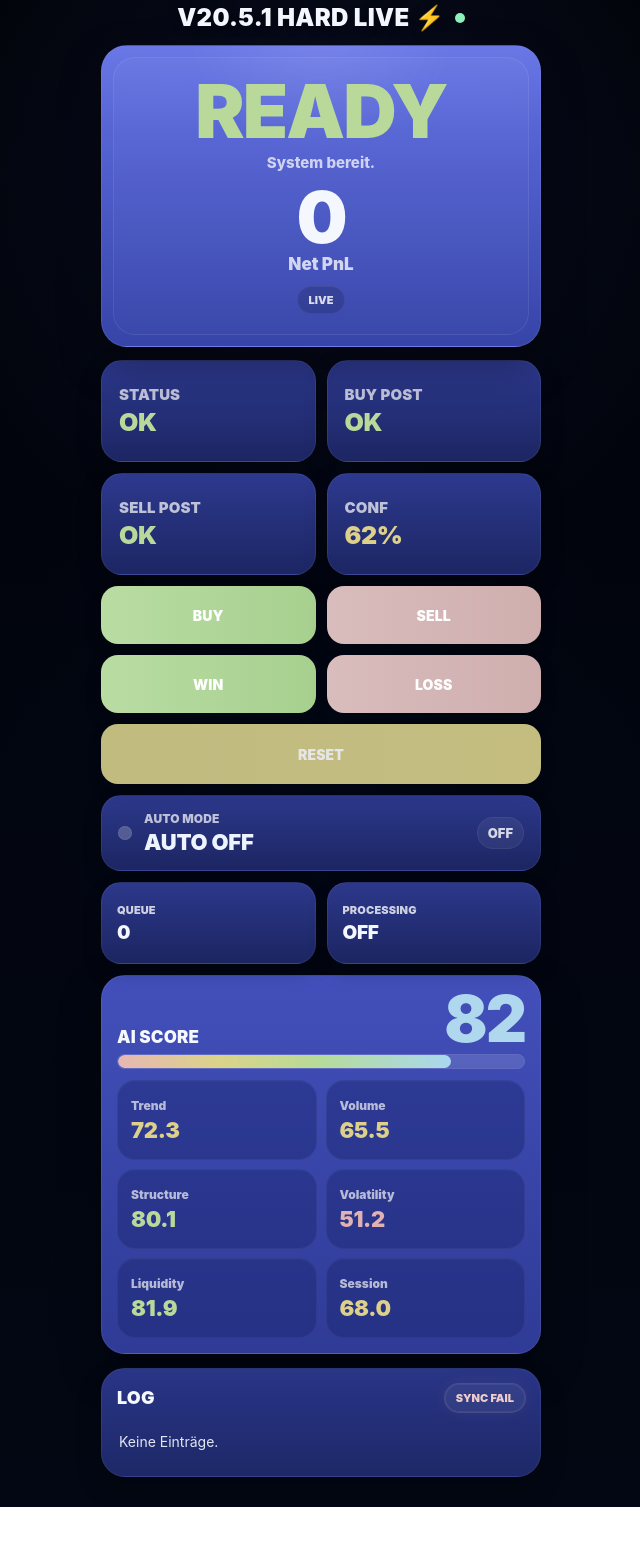
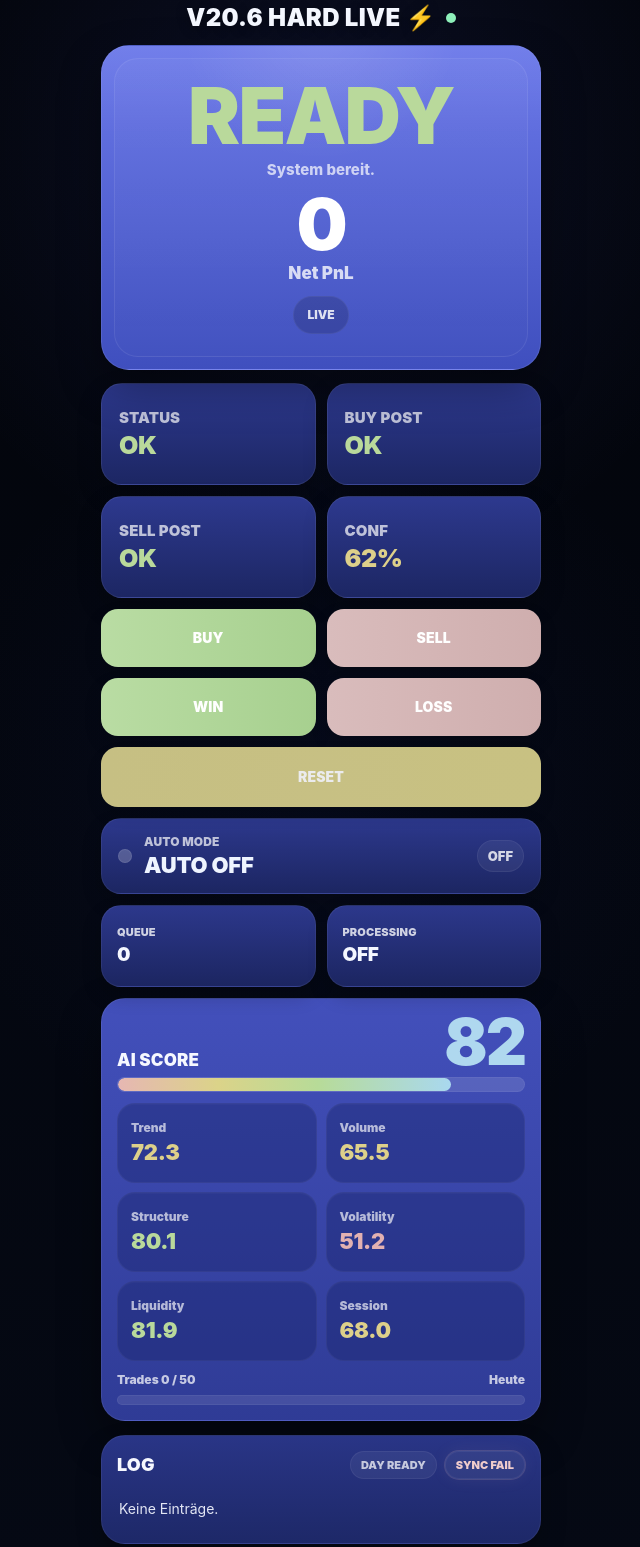
Before and after one commit to ronko0477/quanttrade-backend-v13-3-fix, a website: page public/index.html in a window 1280 px wide. Shown: the part 11-1558 px from the top of the page, without its empty margins (319-959 px from the left). Before the commit the page ends 1518 px from the top, so only its background shows below. Drawn offline with Linux system fonts and the light colour scheme; no server answers.

Commit message:
Update index.html
V20.6

```diff
--- a/public/index.html
+++ b/public/index.html
@@ -3,23 +3,31 @@
 <head>
   <meta charset="UTF-8" />
   <meta name="viewport" content="width=device-width, initial-scale=1.0, viewport-fit=cover" />
-  <title>V20.5.1 HARD LIVE</title>
+  <title>V20.6 HARD LIVE</title>
   <style>
     :root{
       --bg:#02040a;
-      --panel:#252f79;
-      --panelHero1:#6675ee;
-      --panelHero2:#3a49b2;
-      --line:rgba(255,255,255,.07);
-      --text:#f5f7ff;
+      --bg2:#050914;
+      --panel:#29348a;
+      --panel2:#1d2666;
+      --hero1:#6f7df2;
+      --hero2:#4354c9;
+      --line:rgba(255,255,255,.08);
+      --lineSoft:rgba(255,255,255,.05);
+      --text:#f4f7ff;
+      --muted:rgba(255,255,255,.70);
+      --muted2:rgba(255,255,255,.54);
       --green:#b9d99b;
       --red:#dfb8b8;
       --yellow:#ddd08a;
       --cyan:#afd8ef;
+      --white:#ffffff;
       --shadow:0 18px 42px rgba(0,0,0,.34);
-      --okGlow:0 0 0 1px rgba(185,217,155,.22), 0 0 22px rgba(185,217,155,.10);
-      --warnGlow:0 0 0 1px rgba(221,208,138,.18), 0 0 20px rgba(221,208,138,.08);
-      --dangerGlow:0 0 0 1px rgba(223,184,184,.18), 0 0 18px rgba(223,184,184,.07);
+      --shadowSoft:0 10px 24px rgba(0,0,0,.22);
+      --okGlow:0 0 0 1px rgba(185,217,155,.22),0 0 22px rgba(185,217,155,.10);
+      --warnGlow:0 0 0 1px rgba(221,208,138,.18),0 0 20px rgba(221,208,138,.08);
+      --dangerGlow:0 0 0 1px rgba(223,184,184,.18),0 0 18px rgba(223,184,184,.07);
+      --blueGlow:0 0 0 1px rgba(175,216,239,.18),0 0 18px rgba(175,216,239,.08);
     }
 
     *{box-sizing:border-box}
@@ -27,19 +35,19 @@
     html{-webkit-text-size-adjust:100%}
 
     body{
+      min-height:100vh;
       font-family:-apple-system,BlinkMacSystemFont,"Segoe UI",Roboto,Helvetica,Arial,sans-serif;
       color:var(--text);
-      min-height:100vh;
       background:
-        radial-gradient(circle at 50% 12%, rgba(87,103,232,.10), transparent 28%),
-        radial-gradient(circle at 50% 52%, rgba(20,33,105,.08), transparent 34%),
-        linear-gradient(180deg,#010309 0%,#020713 100%);
+        radial-gradient(circle at 50% 10%, rgba(94,111,255,.11), transparent 28%),
+        radial-gradient(circle at 50% 50%, rgba(33,49,138,.10), transparent 38%),
+        linear-gradient(180deg, var(--bg) 0%, var(--bg2) 100%);
     }
 
     .wrap{
       width:min(100%,460px);
       margin:0 auto;
-      padding:12px 10px 30px;
+      padding:12px 10px 34px;
     }
 
     .title{
@@ -47,11 +55,11 @@
       align-items:center;
       justify-content:center;
       gap:10px;
+      margin:2px 0 13px;
       text-align:center;
       font-size:24px;
       font-weight:1000;
-      letter-spacing:.32px;
-      margin:2px 0 13px;
+      letter-spacing:.3px;
       text-shadow:0 2px 12px rgba(0,0,0,.34);
     }
 
@@ -73,10 +81,10 @@
 
     .hero{
       position:relative;
-      border-radius:26px;
-      padding:11px;
-      background:linear-gradient(180deg, rgba(102,117,238,.96), rgba(58,73,178,.94));
-      border:1px solid rgba(255,255,255,.08);
+      border-radius:28px;
+      padding:12px;
+      background:linear-gradient(180deg, rgba(111,125,242,.96), rgba(67,84,201,.94));
+      border:1px solid rgba(255,255,255,.09);
       box-shadow:var(--shadow);
       overflow:hidden;
     }
@@ -86,7 +94,7 @@
       position:absolute;
       inset:0;
       background:
-        radial-gradient(circle at 50% -10%, rgba(255,255,255,.10), transparent 34%),
+        radial-gradient(circle at 50% -8%, rgba(255,255,255,.12), transparent 34%),
         linear-gradient(180deg, rgba(255,255,255,.05), transparent 28%);
       pointer-events:none;
     }
@@ -94,8 +102,8 @@
     .heroInner{
       position:relative;
       z-index:1;
-      min-height:226px;
-      border-radius:22px;
+      min-height:238px;
+      border-radius:24px;
       border:1px solid rgba(255,255,255,.08);
       background:linear-gradient(180deg, rgba(255,255,255,.03), rgba(255,255,255,.01));
       display:flex;
@@ -103,7 +111,7 @@
       align-items:center;
       justify-content:center;
       text-align:center;
-      padding:20px 14px;
+      padding:22px 16px;
     }
 
     .guard{
@@ -114,7 +122,7 @@
       text-overflow:ellipsis;
       line-height:.9;
       letter-spacing:-1.8px;
-      font-size:74px;
+      font-size:78px;
       font-weight:1000;
     }
     .guard.ready{color:var(--green)}
@@ -123,11 +131,11 @@
     .guard.fail{color:#e2b4b4}
 
     .heroHint{
-      margin-top:8px;
+      margin-top:9px;
       min-height:22px;
       font-size:15px;
       font-weight:800;
-      color:rgba(255,255,255,.72);
+      color:var(--muted);
     }
 
     .pnl{
@@ -138,15 +146,18 @@
       font-weight:1000;
     }
 
+    .pnl.positive{color:var(--white)}
+    .pnl.negative{color:var(--white)}
+
     .pnlSub{
-      margin-top:4px;
+      margin-top:5px;
       font-size:17px;
       font-weight:900;
-      color:rgba(255,255,255,.76);
+      color:rgba(255,255,255,.78);
     }
 
     .heroMetaRow{
-      margin-top:12px;
+      margin-top:13px;
       display:flex;
       align-items:center;
       justify-content:center;
@@ -158,19 +169,21 @@
       display:inline-flex;
       align-items:center;
       gap:8px;
+      min-height:38px;
       border-radius:999px;
-      padding:6px 11px;
+      padding:8px 13px;
       background:rgba(11,17,48,.20);
       border:1px solid rgba(255,255,255,.06);
-      font-size:11px;
-      font-weight:900;
-      color:rgba(255,255,255,.82);
+      font-size:12px;
+      font-weight:1000;
+      color:rgba(255,255,255,.84);
     }
 
     .heroMeta.live{box-shadow:none}
     .heroMeta.auto{box-shadow:var(--okGlow)}
     .heroMeta.queue{box-shadow:var(--warnGlow)}
     .heroMeta.block{box-shadow:var(--dangerGlow)}
+    .heroMeta.day{box-shadow:var(--blueGlow)}
 
     .grid2{
       margin-top:13px;
@@ -185,7 +198,7 @@
       padding:14px 17px;
       background:linear-gradient(180deg, rgba(46,58,145,.98), rgba(29,39,101,.98));
       border:1px solid var(--line);
-      box-shadow:0 10px 24px rgba(0,0,0,.22);
+      box-shadow:var(--shadowSoft);
       display:flex;
       flex-direction:column;
       justify-content:center;
@@ -231,9 +244,9 @@
 
     button:active{transform:scale(.985)}
     button:disabled{
-      opacity:.45;
+      opacity:.42;
       cursor:not-allowed;
-      filter:grayscale(.2) brightness(.86);
+      filter:grayscale(.2) brightness(.84);
       box-shadow:none !important;
     }
 
@@ -247,9 +260,7 @@
       box-shadow:0 8px 18px rgba(0,0,0,.14);
     }
 
-    .actBtn.flash{
-      animation:btnFlash .34s ease;
-    }
+    .actBtn.flash{animation:btnFlash .34s ease}
 
     @keyframes btnFlash{
       0%{transform:scale(1)}
@@ -273,7 +284,7 @@
       min-height:60px;
       background:linear-gradient(90deg,#d7cf8d,#d9d18c);
       color:#fff;
-      opacity:.90;
+      opacity:.92;
     }
 
     .miniGrid{
@@ -332,9 +343,7 @@
       100%{box-shadow:0 0 0 0 rgba(159,227,188,0)}
     }
 
-    .toggleTextWrap{
-      min-width:0;
-    }
+    .toggleTextWrap{min-width:0}
 
     .toggleTop{
       font-size:12px;
@@ -392,22 +401,17 @@
       letter-spacing:-.25px;
     }
 
-    .queuePulse .miniBig{
-      animation:miniPulse 1.2s infinite;
-    }
-
-    .processingPulse .miniBig{
-      animation:miniPulseBlue 1s infinite;
-    }
+    .queuePulse .miniBig{animation:miniPulse 1.2s infinite}
+    .processingPulse .miniBig{animation:miniPulseBlue 1s infinite}
 
     @keyframes miniPulse{
-      0%,100%{text-shadow:none; opacity:1}
-      50%{text-shadow:0 0 14px rgba(221,208,138,.32); opacity:.92}
+      0%,100%{text-shadow:none;opacity:1}
+      50%{text-shadow:0 0 14px rgba(221,208,138,.32);opacity:.92}
     }
 
     @keyframes miniPulseBlue{
-      0%,100%{text-shadow:none; opacity:1}
-      50%{text-shadow:0 0 14px rgba(175,216,239,.32); opacity:.92}
+      0%,100%{text-shadow:none;opacity:1}
+      50%{text-shadow:0 0 14px rgba(175,216,239,.32);opacity:.92}
     }
 
     .scoreCard{
@@ -493,6 +497,38 @@
       line-height:1;
     }
 
+    .sessionBarWrap{
+      margin-top:11px;
+      display:grid;
+      gap:8px;
+    }
+
+    .sessionTop{
+      display:flex;
+      align-items:center;
+      justify-content:space-between;
+      gap:10px;
+      font-size:12px;
+      font-weight:1000;
+      color:rgba(255,255,255,.72);
+    }
+
+    .sessionTrack{
+      height:10px;
+      border-radius:999px;
+      overflow:hidden;
+      background:rgba(255,255,255,.10);
+      border:1px solid rgba(255,255,255,.05);
+    }
+
+    .sessionFill{
+      width:0%;
+      height:100%;
+      border-radius:999px;
+      background:linear-gradient(90deg,#93ddb5 0%, #d8d18c 72%, #dfb8b8 100%);
+      transition:width .25s ease;
+    }
+
     .logCard{
       margin-top:14px;
       border-radius:24px;
@@ -518,7 +554,13 @@
       letter-spacing:.14px;
     }
 
-    .syncBadge{
+    .logHeadRight{
+      display:flex;
+      align-items:center;
+      gap:8px;
+    }
+
+    .dayBadge,.syncBadge{
       font-size:11px;
       font-weight:1000;
       color:rgba(255,255,255,.72);
@@ -527,11 +569,11 @@
       background:rgba(255,255,255,.06);
       border:1px solid rgba(255,255,255,.06);
       transition:all .18s ease;
+      white-space:nowrap;
     }
 
-    .syncBadge.ok{color:rgba(255,255,255,.72)}
-    .syncBadge.pending{color:var(--yellow); box-shadow:var(--warnGlow)}
-    .syncBadge.fail{color:#f0cccc; box-shadow:var(--dangerGlow)}
+    .syncBadge.pending{color:var(--yellow);box-shadow:var(--warnGlow)}
+    .syncBadge.fail{color:#f0cccc;box-shadow:var(--dangerGlow)}
 
     .logList{
       max-height:340px;
@@ -561,8 +603,8 @@
       .wrap{padding-left:10px;padding-right:10px}
       .title{font-size:22px;margin-bottom:12px}
       .hero{padding:10px}
-      .heroInner{min-height:206px}
-      .guard{font-size:66px}
+      .heroInner{min-height:214px}
+      .guard{font-size:68px}
       .heroHint{font-size:14px}
       .pnl{font-size:66px}
       .pnlSub{font-size:16px}
@@ -585,7 +627,7 @@
 <body>
   <div class="wrap">
     <div class="title">
-      <span>V20.5.1 HARD LIVE ⚡</span>
+      <span>V20.6 HARD LIVE ⚡</span>
       <span class="liveDot"></span>
     </div>
 
@@ -593,7 +635,7 @@
       <div class="heroInner">
         <div id="guard" class="guard ready">READY</div>
         <div id="heroHint" class="heroHint">System bereit.</div>
-        <div id="pnl" class="pnl">0</div>
+        <div id="pnl" class="pnl positive">0</div>
         <div class="pnlSub">Net PnL</div>
         <div class="heroMetaRow">
           <div id="heroMeta" class="heroMeta live">
@@ -658,6 +700,7 @@
         <div class="scoreTitle">AI SCORE</div>
         <div id="scoreVal" class="scoreVal">82</div>
       </div>
+
       <div class="barTrack">
         <div id="scoreBar" class="barFill"></div>
       </div>
@@ -688,12 +731,25 @@
           <div id="sessionVal" class="factorVal mid">68.0</div>
         </div>
       </div>
+
+      <div class="sessionBarWrap">
+        <div class="sessionTop">
+          <span id="sessionTradesText">Trades 0 / 50</span>
+          <span id="dayKeyText">Heute</span>
+        </div>
+        <div class="sessionTrack">
+          <div id="sessionFill" class="sessionFill"></div>
+        </div>
+      </div>
     </section>
 
     <section class="logCard">
       <div class="logHead">
         <div class="logTitle">LOG</div>
-        <div id="syncBadge" class="syncBadge ok">SYNC OK</div>
+        <div class="logHeadRight">
+          <div id="dayBadge" class="dayBadge">DAY READY</div>
+          <div id="syncBadge" class="syncBadge">SYNC OK</div>
+        </div>
       </div>
       <div id="logList" class="logList">
         <div class="logEntry">Keine Einträge.</div>
@@ -711,6 +767,11 @@
       confidence: 62,
       score: 82,
       autoEnabled: false,
+      sessionTrades: 0,
+      maxSessionTrades: 50,
+      dayKey: "",
+      dailyLossLimit: null,
+      dailyWinTarget: null,
       health: {
         status: true,
         buy: true,
@@ -754,6 +815,10 @@
       volatilityVal: $("volatilityVal"),
       liquidityVal: $("liquidityVal"),
       sessionVal: $("sessionVal"),
+      sessionTradesText: $("sessionTradesText"),
+      dayKeyText: $("dayKeyText"),
+      sessionFill: $("sessionFill"),
+      dayBadge: $("dayBadge"),
       logList: $("logList"),
       syncBadge: $("syncBadge"),
       autoToggleBtn: $("autoToggleBtn"),
@@ -781,19 +846,20 @@
       const g = String(raw || "").toUpperCase().trim();
       if (g === "READY" || g === "SYSTEM_READY") return "READY";
       if (g.includes("SESSION")) return "SESSION...";
+      if (g.includes("WIN_TARGET")) return "TARGET...";
+      if (g.includes("DAILY_LOSS")) return "LOSS...";
       if (g.includes("QUEUE")) return "LOCKED";
       if (g.includes("PROCESS")) return "LOCKED";
       if (g.includes("BLOCK") || g.includes("LOCK")) return "LOCKED";
       if (g.includes("HEALTH")) return "FAIL";
       if (g.includes("FAIL")) return "FAIL";
-      if (g.includes("LOSS")) return "LOSS...";
       return g || "READY";
     }
 
     function guardClass(raw){
       const g = String(raw || "").toUpperCase();
       if (g.includes("READY")) return "ready";
-      if (g.includes("SESSION")) return "block";
+      if (g.includes("SESSION") || g.includes("TARGET")) return "block";
       if (g.includes("QUEUE") || g.includes("PROCESS")) return "warn";
       if (g.includes("BLOCK") || g.includes("LOCK") || g.includes("FAIL") || g.includes("HEALTH") || g.includes("LOSS")) return "fail";
       return "warn";
@@ -827,9 +893,15 @@
       s.reasonHint = String(api.reasonHint ?? prev.reasonHint ?? "System bereit.");
       s.processing = typeof api.processing === "boolean" ? api.processing : prev.processing;
       s.queueLength = safeNum(api.queueLength, Array.isArray(api.queue) ? api.queue.length : prev.queueLength);
-      s.confidence = safeNum(api.confidence, prev.confidence ?? 62);
-      s.score = safeNum(api.score, prev.score ?? 82);
+      s.confidence = safeNum(api.confidence ?? api.conf ?? api.confidencePct, prev.confidence ?? 62);
+      s.score = safeNum(api.score ?? api.aiScore, prev.score ?? 82);
       s.autoEnabled = typeof api.autoEnabled === "boolean" ? api.autoEnabled : prev.autoEnabled;
+
+      s.sessionTrades = safeNum(api.sessionTrades, prev.sessionTrades ?? 0);
+      s.maxSessionTrades = safeNum(api.maxSessionTrades, prev.maxSessionTrades ?? 50);
+      s.dayKey = String(api.dayKey ?? prev.dayKey ?? "");
+      s.dailyLossLimit = api.dailyLossLimit ?? prev.dailyLossLimit ?? null;
+      s.dailyWinTarget = api.dailyWinTarget ?? prev.dailyWinTarget ?? null;
 
       s.health = {
         status: typeof api.health?.status === "boolean" ? api.health.status : prev.health.status,
@@ -858,7 +930,7 @@
 
     function isBlockedGuard(guard){
       const g = String(guard || "").toUpperCase();
-      return g.includes("BLOCK") || g.includes("LOCK") || g.includes("FAIL") || g.includes("HEALTH");
+      return g.includes("BLOCK") || g.includes("LOCK") || g.includes("FAIL") || g.includes("HEALTH") || g.includes("DAILY_LOSS") || g.includes("WIN_TARGET");
     }
 
     function isBusyGuard(guard){
@@ -868,8 +940,14 @@
 
     function isTradableState(state){
       const g = String(state.guard || "").toUpperCase();
-      const guardReady = g === "READY" || g === "SYSTEM_READY";
-      if (!guardReady) return false;
+      const hardBlocked =
+        g.includes("SESSION") ||
+        g.includes("DAILY_LOSS") ||
+        g.includes("WIN_TARGET") ||
+        g.includes("FAIL") ||
+        g.includes("HEALTH");
+
+      if (hardBlocked) return false;
       if (state.processing) return false;
       if (safeNum(state.queueLength, 0) > 0) return false;
       if (!state.health.buy || !state.health.sell) return false;
@@ -890,7 +968,6 @@
       if (!input) return "--:--:--";
 
       const str = String(input).trim();
-
       if (/^\d{2}:\d{2}:\d{2}$/.test(str)) return str;
 
       const d = new Date(str);
@@ -903,7 +980,6 @@
 
       const match = str.match(/(\d{2}):(\d{2}):(\d{2})/);
       if (match) return `${match[1]}:${match[2]}:${match[3]}`;
-
       return "--:--:--";
     }
 
@@ -913,7 +989,7 @@
         return;
       }
 
-      const html = log.slice(0, 28).map(item => {
+      const html = log.slice(0, 32).map(item => {
         const type = String(item.type || "").toUpperCase();
         const time = escapeHtml(formatLogTime(item.localTime || item.time || item.ts));
         const msg = escapeHtml(String(item.msg || item.message || "-"));
@@ -950,12 +1026,18 @@
       if (session) {
         els.heroMeta.classList.add("block");
         els.heroMetaText.textContent = "SESSION LIMIT";
+      } else if (String(state.guard).toUpperCase().includes("DAILY_LOSS")) {
+        els.heroMeta.classList.add("block");
+        els.heroMetaText.textContent = "LOSS LIMIT";
+      } else if (String(state.guard).toUpperCase().includes("WIN_TARGET")) {
+        els.heroMeta.classList.add("block");
+        els.heroMetaText.textContent = "WIN TARGET";
       } else if (blocked) {
         els.heroMeta.classList.add("block");
         els.heroMetaText.textContent = "BLOCKED";
       } else if (busy) {
         els.heroMeta.classList.add("queue");
-        els.heroMetaText.textContent = `QUEUE ${q}`;
+        els.heroMetaText.textContent = state.processing ? "PROCESSING" : `QUEUE ${q}`;
       } else if (state.autoEnabled) {
         els.heroMeta.classList.add("auto");
         els.heroMetaText.textContent = "AUTO ON";
@@ -990,8 +1072,31 @@
         els.syncBadge.classList.add("fail");
         els.syncBadge.textContent = "SYNC FAIL";
       } else {
-        els.syncBadge.classList.add("ok");
         els.syncBadge.textContent = "SYNC OK";
+      }
+    }
+
+    function renderDayInfo(state){
+      const trades = safeNum(state.sessionTrades, 0);
+      const maxTrades = Math.max(1, safeNum(state.maxSessionTrades, 50));
+      const pct = Math.max(0, Math.min(100, (trades / maxTrades) * 100));
+
+      els.sessionTradesText.textContent = `Trades ${trades} / ${maxTrades}`;
+      els.sessionFill.style.width = `${pct}%`;
+
+      let dk = state.dayKey || "Heute";
+      if (dk.length > 18) dk = dk.slice(0, 18);
+      els.dayKeyText.textContent = dk;
+
+      const guard = String(state.guard || "").toUpperCase();
+      if (guard.includes("SESSION")) {
+        els.dayBadge.textContent = "DAY LIMIT";
+      } else if (guard.includes("DAILY_LOSS")) {
+        els.dayBadge.textContent = "LOSS LIMIT";
+      } else if (guard.includes("WIN_TARGET")) {
+        els.dayBadge.textContent = "WIN TARGET";
+      } else {
+        els.dayBadge.textContent = "DAY READY";
       }
     }
 
@@ -999,7 +1104,10 @@
       els.guard.textContent = shortGuard(state.guard);
       els.guard.className = `guard ${guardClass(state.guard)}`;
       els.heroHint.textContent = state.reasonHint || "System bereit.";
-      els.pnl.textContent = fmtPnL(state.pnl);
+
+      const pnlNum = safeNum(state.pnl, 0);
+      els.pnl.textContent = fmtPnL(pnlNum);
+      els.pnl.className = `pnl ${pnlNum < 0 ? "negative" : "positive"}`;
 
       renderHealth(els.healthStatus, !!state.health.status);
       renderHealth(els.healthBuy, !!state.health.buy);
@@ -1021,11 +1129,12 @@
       renderMeta(state);
       renderAuto(state);
       renderQueueProcessing(state);
+      renderDayInfo(state);
       renderLog(state.log);
 
       const tradesAllowed = isTradableState(state);
       const guardIsSession = isSessionGuard(state.guard);
-      const guardBlocked = isBlockedGuard(state.guard);
+      const hardBlocked = isBlockedGuard(state.guard);
       const queueBusy = safeNum(state.queueLength, 0) > 0;
 
       els.btnBuy.disabled = !tradesAllowed;
@@ -1033,7 +1142,7 @@
       els.btnWin.disabled = guardIsSession || state.processing || queueBusy;
       els.btnLoss.disabled = guardIsSession || state.processing || queueBusy;
       els.btnReset.disabled = state.processing;
-      els.autoToggleBtn.disabled = state.processing || guardBlocked;
+      els.autoToggleBtn.disabled = state.processing || (hardBlocked && !state.autoEnabled);
     }
 
     async function getStatus(){
@@ -1044,9 +1153,9 @@
 
     async function postJSON(url, body = {}){
       const res = await fetch(url, {
-        method: "POST",
-        headers: { "Content-Type": "application/json" },
-        body: JSON.stringify(body)
+        method:"POST",
+        headers:{ "Content-Type":"application/json" },
+        body:JSON.stringify(body)
       });
       if (!res.ok) throw new Error(`${url} failed`);
       return await res.json();
@@ -1083,9 +1192,7 @@
     }
 
     async function syncNow(showPending = false){
-      if (showPending && !hasLoadedOnce) {
-        renderSync("pending");
-      }
+      if (showPending && !hasLoadedOnce) renderSync("pending");
 
       try{
         const data = await getStatus();
```
